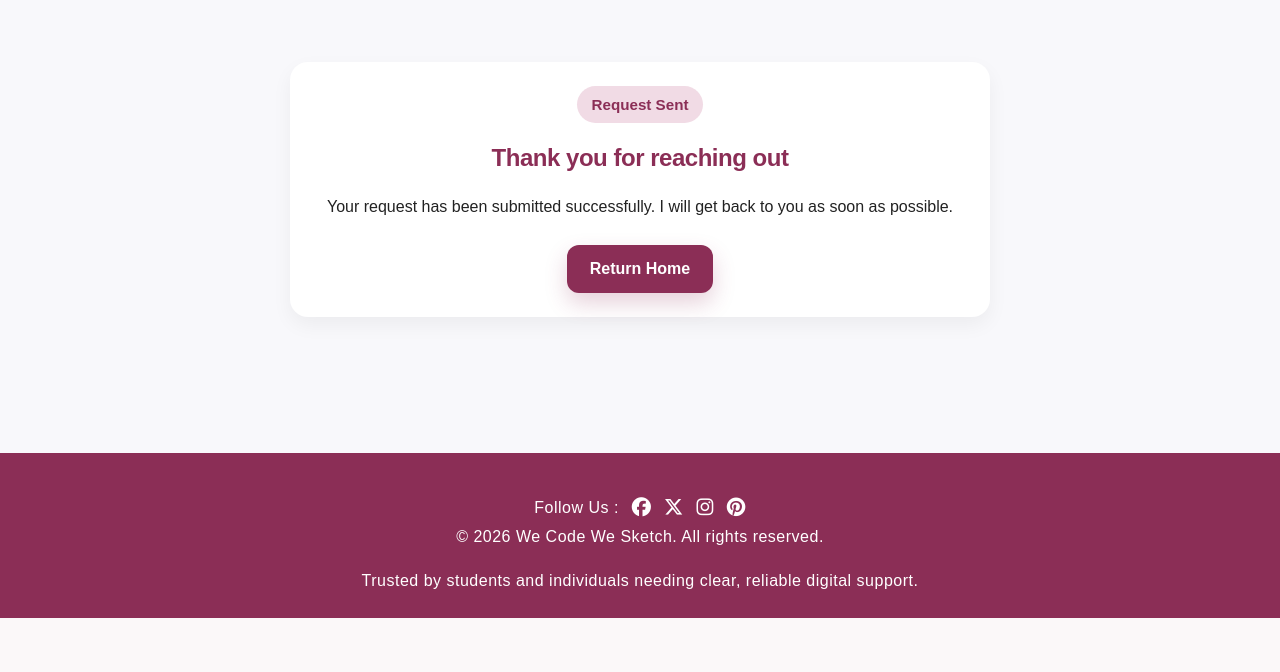
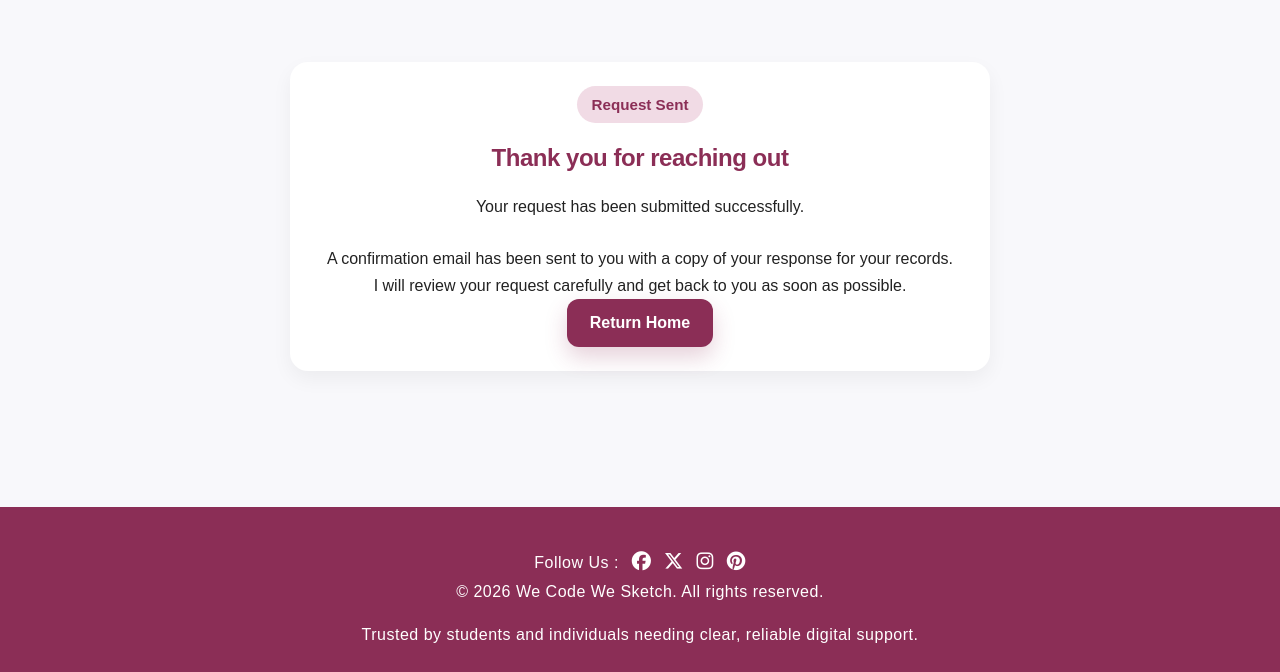
Before and after one commit to Forest-Eloghosa/we-code-we-sketch, a Django app: page /thank-you/ in a window 1280 px wide. Shown: the part 186-858 px from the top of the page. Before the commit the page ends 804 px from the top, so only its background shows below. Run offline with Django 4.2, Linux system fonts and the light colour scheme; some libraries are stand-ins or nearby versions.

Commit message:
Update and Include submitted response in client email

```diff
--- a/core/templates/core/thank_you.html
+++ b/core/templates/core/thank_you.html
@@ -11,7 +11,13 @@
             <p class="section-label">Request Sent</p>
             <h1 style="margin-bottom: 1rem; color: #8b2e56;">Thank you for reaching out</h1>
             <p style="margin-bottom: 1.5rem;">
-                Your request has been submitted successfully. I will get back to you as soon as possible.
+                Your request has been submitted successfully.
+            </p>
+            <p>
+            A confirmation email has been sent to you with a copy of your response for your records.
+            </p>
+            <p>
+            I will review your request carefully and get back to you as soon as possible.
             </p>
             <a href="{% url 'home' %}" class="btn btn-primary">Return Home</a>
         </div>
--- a/core/views.py
+++ b/core/views.py
@@ -1,12 +1,52 @@
 from django.shortcuts import render, redirect, get_object_or_404
-from django.core.mail import send_mail
+from django.core.mail import send_mail, EmailMultiAlternatives
 from django.core.exceptions import PermissionDenied
 from django.conf import settings
-from django.contrib.auth.decorators import login_required
-from django.core.mail import EmailMultiAlternatives
 from django.template.loader import render_to_string
+
 from .models import ClientRequest
 from .forms import ClientRequestForm
+
+
+def send_client_email(request_obj):
+    subject = "We Code We Sketch - Request Received"
+    from_email = settings.DEFAULT_FROM_EMAIL
+    to_email = [request_obj.email]
+
+    text_content = (
+        f"Hi {request_obj.full_name},\n\n"
+        f"Thank you for reaching out to We Code We Sketch.\n"
+        f"Your request has been received successfully.\n\n"
+        f"A copy of your submitted details is included below for your records.\n\n"
+        f"Full Name: {request_obj.full_name}\n"
+        f"Email: {request_obj.email}\n"
+        f"WhatsApp Number: {request_obj.phone}\n"
+        f"Service Needed: {request_obj.get_service_display()}\n"
+        f"Selected Package: {request_obj.get_package_display() if request_obj.package else 'Not selected'}\n"
+        f"Deadline: {request_obj.deadline if request_obj.deadline else 'Not provided'}\n"
+        f"Message: {request_obj.message}\n\n"
+        f"I will review your request carefully and get back to you as soon as possible.\n\n"
+        f"Kind regards,\n"
+        f"Forest\n"
+        f"We Code We Sketch"
+    )
+
+    html_content = render_to_string(
+        "emails/client_confirmation.html",
+        {
+            "name": request_obj.full_name,
+            "request_obj": request_obj,
+        }
+    )
+
+    email = EmailMultiAlternatives(
+        subject=subject,
+        body=text_content,
+        from_email=from_email,
+        to=to_email,
+    )
+    email.attach_alternative(html_content, "text/html")
+    email.send()
 
 
 def home(request):
@@ -18,6 +58,7 @@ def home(request):
         if form.is_valid():
             client_request = form.save()
 
+            # Email to business owner
             send_mail(
                 subject=f"New Client Request from {client_request.full_name}",
                 message=(
@@ -36,28 +77,17 @@ def home(request):
                 fail_silently=False,
             )
 
-            send_mail(
-                subject="We Code We Sketch - Request Received",
-                message=(
-                    f"Hi {client_request.full_name},\n\n"
-                    f"Thank you for reaching out to We Code We Sketch.\n"
-                    f"I’ve received your enquiry and will get back to you as soon as possible.\n\n"
-                    f"In the meantime, thank you for your patience.\n\n"
-                    f"Best regards,\n"
-                    f"Forest\n"
-                    f"We Code We Sketch"
-                ),
-                from_email=settings.DEFAULT_FROM_EMAIL,
-                recipient_list=[client_request.email],
-                fail_silently=False,
-            )
+            # Branded confirmation email to client
+            send_client_email(client_request)
 
             return redirect("thank_you")
     else:
-        form = ClientRequestForm(initial={
-            "service": selected_service,
-            "package": selected_package,
-        })
+        form = ClientRequestForm(
+            initial={
+                "service": selected_service,
+                "package": selected_package,
+            }
+        )
 
     return render(request, "core/index.html", {"form": form})
 
@@ -106,21 +136,21 @@ def request_detail(request, request_id):
     return render(request, "core/request_detail.html", context)
 
 
-def send_client_email(request_obj):
-    subject = "We Code We Sketch - Request Received"
-    from_email = "wecodewesketch@gmail.com"
-    to_email = request_obj.email
+def delete_request(request, request_id):
+    if not request.user.is_authenticated or not request.user.is_superuser:
+        raise PermissionDenied
 
-    html_content = render_to_string(
-        "emails/client_confirmation.html",
-        {
-            "name": request_obj.full_name
-        }
+    client_request = get_object_or_404(ClientRequest, id=request_id)
+
+    if request.method == "POST":
+        client_request.delete()
+        return redirect("dashboard")
+
+    return render(
+        request,
+        "core/delete_request.html",
+        {"client_request": client_request},
     )
-
-    email = EmailMultiAlternatives(subject, "", from_email, [to_email])
-    email.attach_alternative(html_content, "text/html")
-    email.send()
 
 
 def thank_you(request):
```
Also changed, not shown: core/templates/core/request_detail.html (+8 -3 lines), core/templates/emails/client_confirmation.html (+40 -5 lines), we_code_we_sketch/settings.py (+7 -0 lines).
